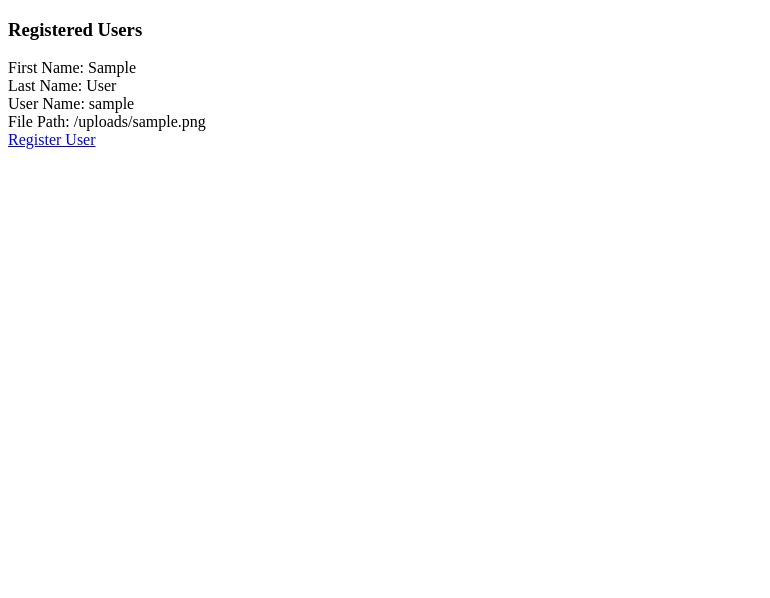
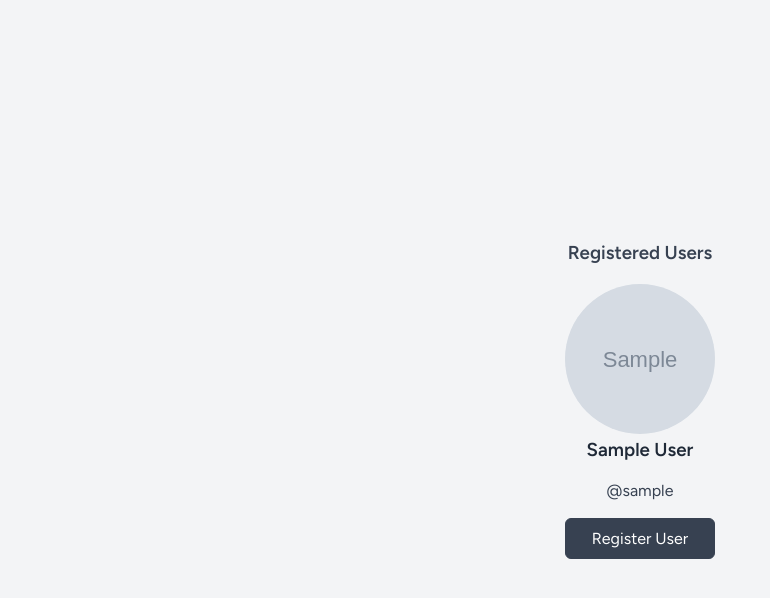
Before and after one commit to iambasanta/internship, a Node server app: template task2/views/users/index.ejs in a window 1280 px wide. Shown: the top 598 px of the page, without its empty margins (0-770 px from the left). Run offline with Node 20, Linux system fonts and the light colour scheme; the template is opened without the code that fills it: most values are stand-ins (such as "Sample title", 1, 10 or a date in 2020); grey boxes marked "Sample" are stand-in pictures.

Commit message:
Display registered users

```diff
--- a/task2/index.js
+++ b/task2/index.js
@@ -5,7 +5,7 @@ const app = express();
 app.set("view engine", "ejs");
 app.use(bodyParser.urlencoded({ extended: true }));
 
-app.use(express.static(`${__dirname}/public`));
+app.use(express.static("public"));
 
 const userRouter = require("./routes/users");
 app.use("/users", userRouter);
--- a/task2/public/css/style.css
+++ b/task2/public/css/style.css
@@ -1,3 +1,5 @@
+@import url("https://fonts.googleapis.com/css2?family=Figtree:wght@400;500;600&display=swap");
+
 * {
   padding: 0;
   margin: 0;
@@ -69,3 +71,44 @@ body {
 .container form .button:hover {
   opacity: 0.9;
 }
+
+.users h3 {
+  text-align: center;
+  margin-bottom: 20px;
+  color: var(--light-gray);
+}
+
+.user {
+  border-radius: 6px;
+  margin: 10px 0 18px 0;
+}
+
+.user img {
+  height: 150px;
+  width: 150px;
+  border-radius: 50%;
+  object-fit: cover;
+}
+
+.user h3 {
+  text-align: center;
+  color: var(--dark-gray);
+}
+
+.user span {
+  display: flex;
+  justify-content: center;
+  text-align: center;
+  color: var(--light-gray);
+}
+
+.users a {
+  background: var(--light-gray);
+  color: var(--white);
+  padding: 10px;
+  border-radius: 6px;
+  border: 1px solid var(--light-gray);
+  display: flex;
+  justify-content: center;
+  text-decoration: none;
+}
--- a/task2/routes/users.js
+++ b/task2/routes/users.js
@@ -28,7 +28,7 @@ router.post("/register", upload.single("avatar"), (req, res) => {
   const firstName = req.body.firstname;
   const lastName = req.body.lastname;
   const userName = req.body.username;
-  const avatar = req.file.path;
+  const avatar = req.file.filename;
 
   users.push({ firstName, lastName, userName, avatar });
   res.redirect("/users");
--- a/task2/views/users/index.ejs
+++ b/task2/views/users/index.ejs
@@ -4,18 +4,23 @@
         <title>Users</title>
         <meta charset="UTF-8">
         <meta name="viewport" content="width=device-width, initial-scale=1">
+
+        <link href="/css/style.css" rel="stylesheet">
     </head>
     <body>
-        <h3>Registered Users</h3>
-        <div>
-        <% users.forEach(user => { %>
-            <span>First Name: <%= user.firstName %></span><br>
-            <span>Last Name: <%= user.lastName %></span><br>
-            <span>User Name: <%= user.userName %></span><br>
-            <span>File Path: <%= user.avatar %></span><br>
-        <% }) %>
-        </div>
+        <section class="users">
+            <h3>Registered Users</h3>
+            <div class="">
+                <% users.forEach(user => { %>
+                <div class="user">
+                    <img src="avatars/<%= user.avatar %>" alt="avatar">
+                    <h3><%= user.firstName +" "+ user.lastName %></h3>
+                    <span>@<%= user.userName %></span>
+                </div>
+                <% }) %>
+            </div>
 
-        <a href="/users/register">Register User</a>
+            <a class="button" href="/users/register">Register User</a>
+        </section>
     </body>
 </html>
--- a/task2/views/users/register.ejs
+++ b/task2/views/users/register.ejs
@@ -4,10 +4,6 @@
         <title>Register</title>
         <meta charset="UTF-8">
         <meta name="viewport" content="width=device-width, initial-scale=1">
-
-        <!-- Fonts -->
-        <link rel="preconnect" href="https://fonts.bunny.net">
-        <link href="https://fonts.bunny.net/css?family=figtree:400,500,600&display=swap" rel="stylesheet" />
 
         <link href="/css/style.css" rel="stylesheet">
     </head>
```
Also changed, not shown: task2/public/avatars/1683946451317-lstickers.png (deleted).
